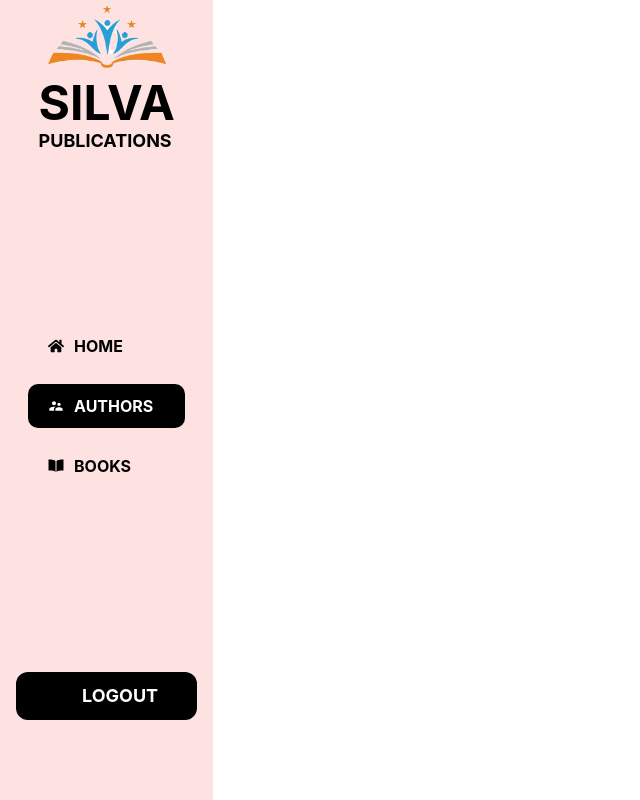
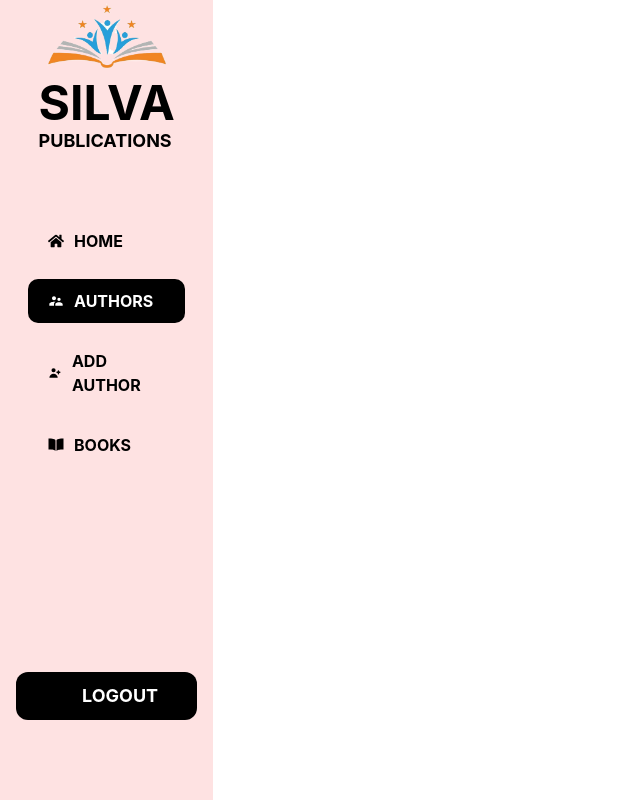
Before and after one commit to thushara-abeykoon/bookstore-frontend, a React (Create React App) app: page / in a window 1280 px wide. Both pictures are taken after a click on the item "AUTHORS". Shown: the whole page, without its empty margins (0-640 px from the left). Built offline with nearby package versions, Linux system fonts and the light colour scheme.

Commit message:
added add book and add author button

```diff
--- a/src/component/NavigationBar.js
+++ b/src/component/NavigationBar.js
@@ -3,7 +3,8 @@ import { FaHome } from "react-icons/fa";
 import { MdSupervisorAccount } from "react-icons/md";
 import { IoBookSharp } from "react-icons/io5";
 import { useLocation, useNavigate } from 'react-router-dom';
-import { TiUserAdd } from "react-icons/ti";
+import { HiUserAdd } from "react-icons/hi";
+import { BiSolidBookAdd  } from "react-icons/bi";
 
 const NavigationBar = () => {
 
@@ -20,7 +21,9 @@ const NavigationBar = () => {
         <ul className='flex flex-col gap-4'>
             <li className={getNavItemClass('/')} onClick={() => navigate('/')}><FaHome />Home</li>
             <li className={getNavItemClass('/authors')} onClick={() => navigate('/authors')}><MdSupervisorAccount />Authors</li>
+            {currentRoute.pathname==="/authors"?<li className='navigation-list-item hover:bg-white hover:bg-opacity-40'><HiUserAdd /> Add Author</li>:null}
             <li className={getNavItemClass('/books')} onClick={() => navigate('/books')}><IoBookSharp />Books</li>
+            {currentRoute.pathname==="/books"?<li className='navigation-list-item hover:bg-white hover:bg-opacity-40'><BiSolidBookAdd  /> Add Book</li>:null}
             <li></li>
         </ul>
     </div>
--- a/src/component/SideBar.js
+++ b/src/component/SideBar.js
@@ -6,8 +6,10 @@ import { IoMdLogOut } from "react-icons/io";
 const SideBar = () => {
   return (
     <div className='bg-red-100 w-1/6 px-4 h-screen flex flex-col justify-between pb-20 fixed left-0 top-0'>
-        <Header />
-        <NavigationBar />
+        <div>
+          <Header />
+          <NavigationBar />
+        </div>
         <button className='bg-black rounded-xl text-white flex items-center justify-start px-[50px] py-[10px] gap-4 uppercase font-bold text-lg'><IoMdLogOut className='text-2xl' />Logout</button>
     </div>
   )
```
